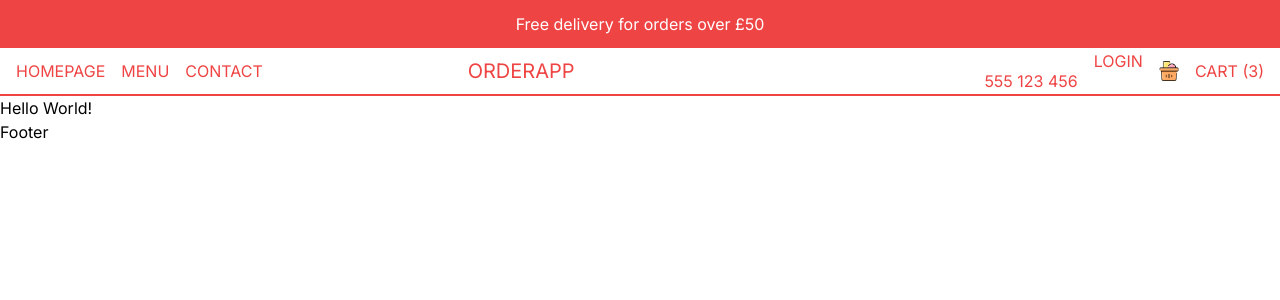
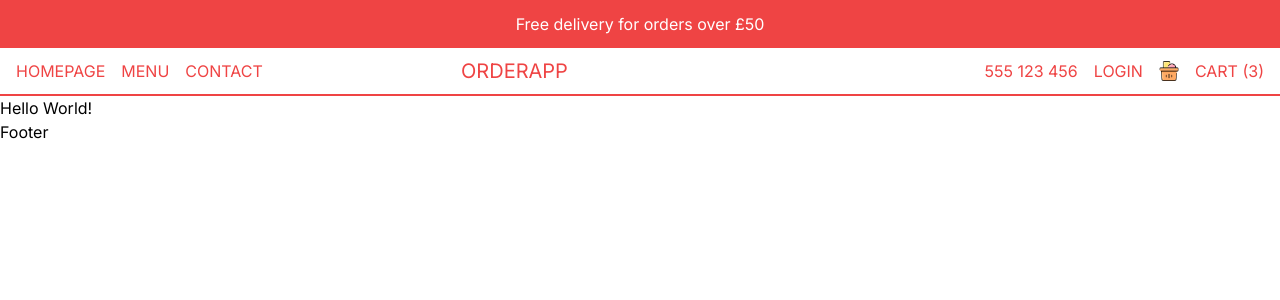
Before and after one commit to Akwei001/OrderApp, a Next.js app: page / in a window 1280 px wide. Shown: the top 300 px of the page. Built offline with nearby package versions, Linux system fonts and the light colour scheme.

Commit message:
items align center

```diff
--- a/src/components/Navbar.tsx
+++ b/src/components/Navbar.tsx
@@ -29,8 +29,8 @@ const Navbar = () => {
           </div>
         </div>
         {/*RIGHT LINKS*/}
-        <div className='hidden md:flex gap-4'>
-          <div>
+        <div className='hidden md:flex gap-4 items-center'>
+          <div className="flex items-center">
             <Image src="/phone.png" alt="" width={20} height={20}/>
             <span>555 123 456</span>
           </div>
```
